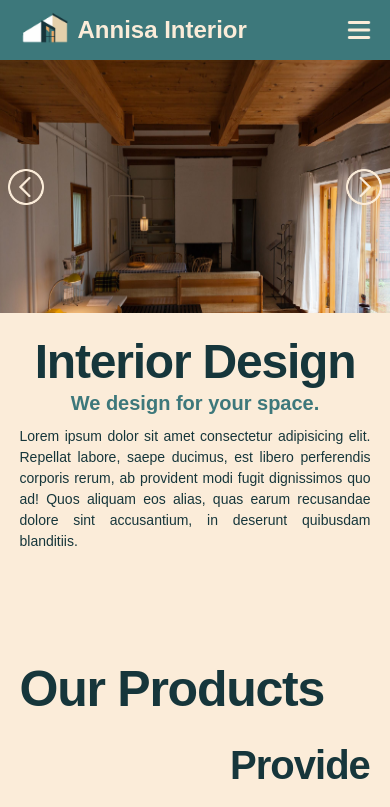
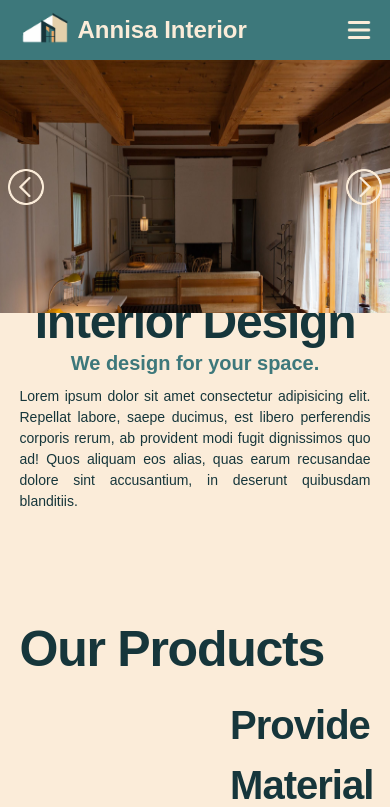
Before and after one commit to Cehmenang/annisa-interior, a Next.js app: page / in a window 390 px wide. Shown: the top 807 px of the page. Built offline with nearby package versions, Linux system fonts and the light colour scheme.

Commit message:
mobile home4

```diff
--- a/src/components/home/HeroTitle.jsx
+++ b/src/components/home/HeroTitle.jsx
@@ -1,6 +1,6 @@
 export default function HeroTitle(){
     return (
-        <div className="w-[100%] flex flex-col justify-center row-start-2 row-end-[-1] pt-[20px] md:pt-[0px]">
+        <div className="w-[100%] flex flex-col justify-center row-start-2 row-end-[-1]">
             <h1 className="text-[48px] text-center md:text-left md:text-[68px] font-bold tracking-tight text-dark">Interior Design</h1>
             <h1 className="text-[20px] text-center md:text-left md:text-[26px] font-semibold mt-[-10px] md:mt-[-20px] text-third">We design for your space.</h1>
             <p className="text-[14px] text-justify mt-2 text-dark">Lorem ipsum dolor sit amet consectetur adipisicing elit. Repellat labore, saepe ducimus, est libero perferendis corporis rerum, ab provident modi fugit dignissimos quo ad! Quos aliquam eos alias, quas earum recusandae dolore sint accusantium, in deserunt quibusdam blanditiis.</p>
--- a/src/components/navbar/MenuNav.jsx
+++ b/src/components/navbar/MenuNav.jsx
@@ -33,7 +33,7 @@ export default function MenuNav(){
         <>
         <div className="list-menu gap-x-6 hidden md:flex">{showMenu}</div>
         <div className="flex md:hidden"><button onClick={menuList}><Image src={"/icon/ham.png"} width={24} height={20}/></button></div>
-        { click === true ? <div className="list-menu md:hidden absolute top-[68px] left-0 flex flex-col w-full">
+        { click === true ? <div className="list-menu md:hidden absolute top-[60px] left-0 flex flex-col w-full">
             {showMenu}
         </div> : true }
 
```
Also changed, not shown: 1 other file (tests, documents, lock files or other folders).
